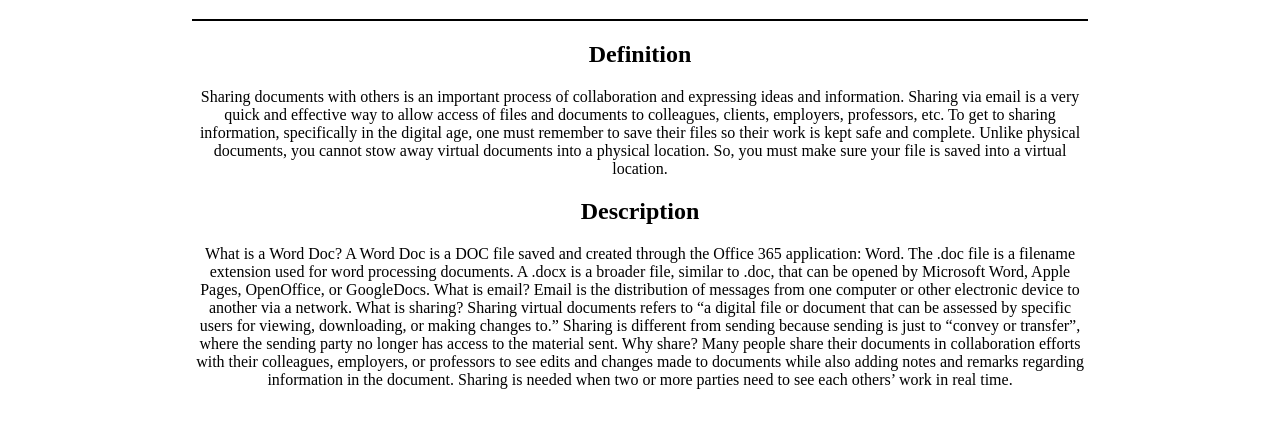
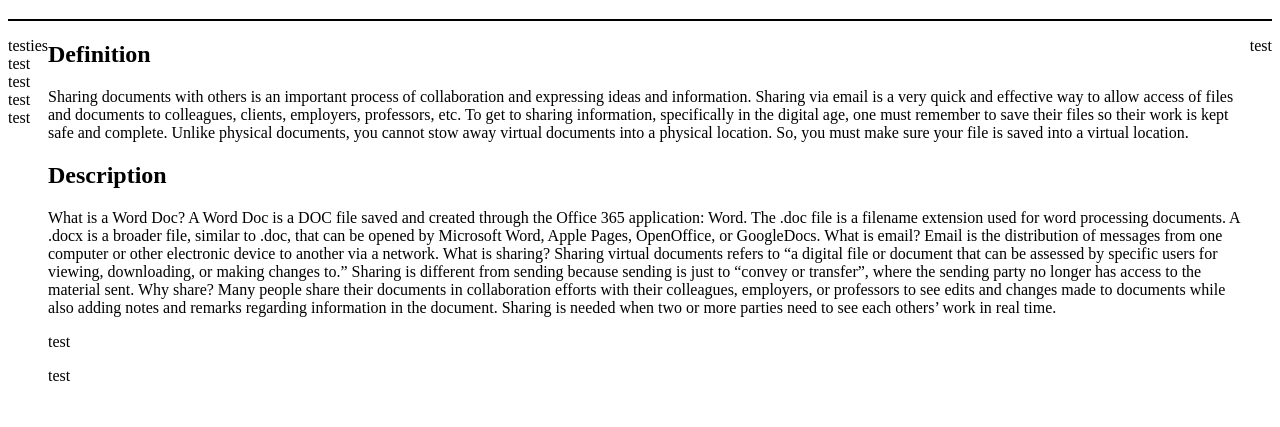
Before and after one commit to sgans42/manual, a plain HTML site: page home.html in a window 1280 px wide. Shown: the part 69-496 px from the top of the page. Drawn offline with Linux system fonts and the light colour scheme.

Commit message:
test case

```diff
--- a/home.css
+++ b/home.css
@@ -1,8 +1,15 @@
 body {
-    text-align: center;
+
+
+
+    /* text-align: center;
     margin-right: 15%;
-    margin-left: 15%;
+    margin-left: 15%; */
 
+}
+.page {
+    display: flex;
+    flex: 1/3, 1/3, 1/3;
 }
 header {
     text-align: center;
@@ -15,4 +22,5 @@ header {
     grid-template-columns: 30% 40% 30%;
     height: min-content;
     margin: 5px;
-    border-bottom: 2px solid black;}
+    border-bottom: 2px solid black;
+}
--- a/home.html
+++ b/home.html
@@ -13,6 +13,17 @@
             </h1>
         </header>
 
+
+
+
+
+
+        <div class="page">
+            <div class="page_right">
+<p>testies test test test test</p>
+            </div>
+
+            <div class="page_middle">
                 <div class="intro">
                     <div class="def">
                         <h2>Definition</h2>
@@ -26,10 +37,16 @@
 
                 <div class="instruction">
                     <div class="step_word">
-
+<p>test</p>
                     </div>
                     <div class="step_email">
+<p>test</p>
+                    </div>
+                </div>
+            </div>
 
+            <div class="page_end">
+<p>test</p>
             </div>
         </div>
     </body>
```
Lines whose indentation alone changed are shown as unchanged.
